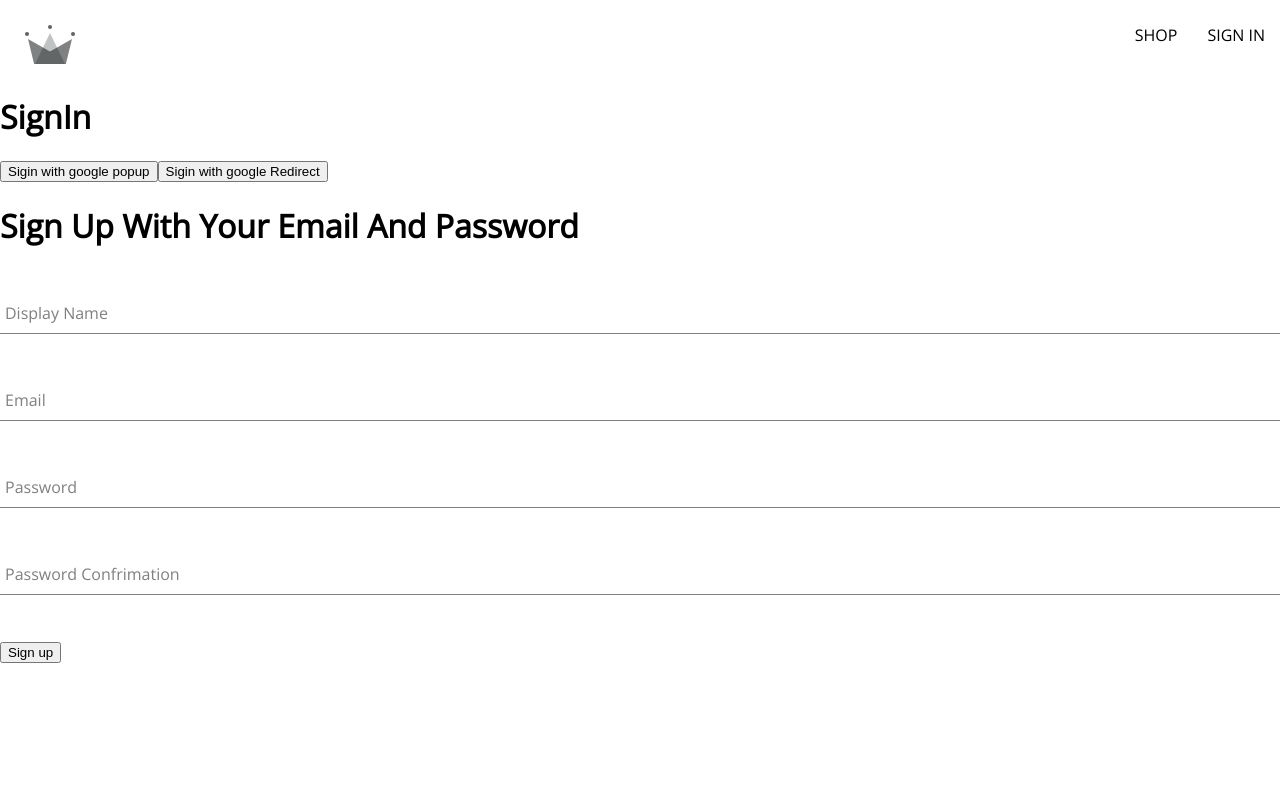
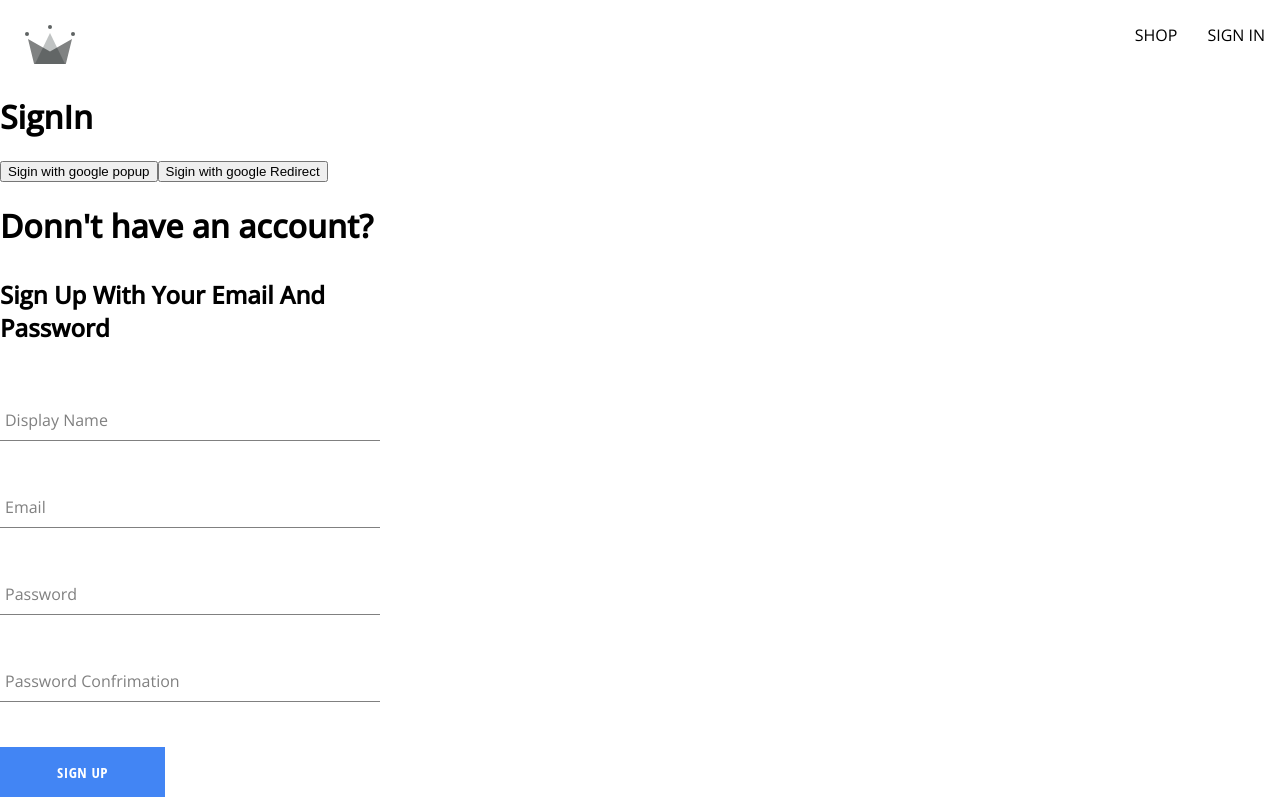
Before and after one commit to Reeyy/E-Commerce-Capstone-Project, a React (Create React App) app: page /sign-in in a window 1280 px wide. Built offline with nearby package versions, Linux system fonts and the light colour scheme.

Commit message:
add Button

```diff
--- /dev/null
+++ b/src/components/button/button.component.jsx
@@ -0,0 +1,19 @@
+import React from "react";
+import "./button.styles.scss";
+
+const BUTTON_TYPE_CLASSES = {
+  google: "google-sign-in",
+  inverted: "inverted",
+};
+const Button = ({ children, buttonType, ...otherProps }) => {
+  return (
+    <button
+      className={`button-container ${BUTTON_TYPE_CLASSES[buttonType]}`}
+      {...otherProps}
+    >
+      {children}
+    </button>
+  );
+};
+
+export default Button;
--- /dev/null
+++ b/src/components/button/button.styles.scss
@@ -0,0 +1,46 @@
+.button-container {
+  min-width: 165px;
+  width: auto;
+  height: 50px;
+  letter-spacing: 0.5px;
+  line-height: 50px;
+  padding: 0 35px 0 35px;
+  font-size: 15px;
+  background-color: black;
+  color: white;
+  text-transform: uppercase;
+  font-family: 'Open Sans Condensed';
+  font-weight: bolder;
+  border: none;
+  cursor: pointer;
+  display: flex;
+  justify-content: center;
+
+  &:hover {
+    background-color: white;
+    color: black;
+    border: 1px solid black;
+  }
+
+  &.google-sign-in {
+    background-color: #4285f4;
+    color: white;
+
+    &:hover {
+      background-color: #357ae8;
+      border: none;
+    }
+  }
+
+  &.inverted {
+    background-color: white;
+    color: black;
+    border: 1px solid black;
+
+    &:hover {
+      background-color: black;
+      color: white;
+      border: none;
+    }
+  }
+}
--- a/src/components/sing-up-form/sign-up-form.component.jsx
+++ b/src/components/sing-up-form/sign-up-form.component.jsx
@@ -3,8 +3,9 @@ import {
   createAuthUserWithEmailAndPassword,
   createUserDocumentFromAuth,
 } from "../../utils/firebase/firebase.utils";
-
+import Button from "../button/button.component";
 import FormInput from "../form-input/form-input.component";
+import "./sign-up-form.style.scss";
 
 //! initial value dari form
 const defaultformField = {
@@ -50,8 +51,9 @@ const SignUpForm = () => {
   };
 
   return (
-    <div>
-      <h1>Sign Up With Your Email And Password</h1>
+    <div className="sign-up-container">
+      <h1>Donn't have an account?</h1>
+      <h2>Sign Up With Your Email And Password</h2>
       <form onSubmit={handleSubmit}>
         <FormInput
           label="Display Name"
@@ -66,7 +68,7 @@ const SignUpForm = () => {
         <FormInput
           label="Email"
           inputOptions={{
-            type: "text",
+            type: "email",
             required: true,
             onChange: handleChange,
             name: "email",
@@ -76,7 +78,7 @@ const SignUpForm = () => {
         <FormInput
           label="Password"
           inputOptions={{
-            type: "text",
+            type: "password",
             required: true,
             onChange: handleChange,
             name: "password",
@@ -86,7 +88,7 @@ const SignUpForm = () => {
         <FormInput
           label="Password Confrimation"
           inputOptions={{
-            type: "text",
+            type: "password",
             required: true,
             onChange: handleChange,
             name: "confirmPassword",
@@ -94,7 +96,9 @@ const SignUpForm = () => {
           }}
         />
 
-        <button type="submit">Sign up</button>
+        <Button buttonType="google" type="submit">
+          Sign up
+        </Button>
       </form>
     </div>
   );
--- /dev/null
+++ b/src/components/sing-up-form/sign-up-form.style.scss
@@ -0,0 +1,9 @@
+.sign-up-container {
+  display: flex;
+  flex-direction: column;
+  width: 380px;
+
+  h2 {
+    margin: 10px 0;
+  }
+}
--- a/src/index.scss
+++ b/src/index.scss
@@ -1,3 +1,5 @@
+@import url("https://fonts.googleapis.com/css2?family=Montserrat:wght@400;500&display=swap");
+@import url("https://fonts.googleapis.com/css2?family=Open+Sans:wght@400;500&display=swap");
 body {
   margin: 0;
   font-family: "Open Sans", san-serif;
```
